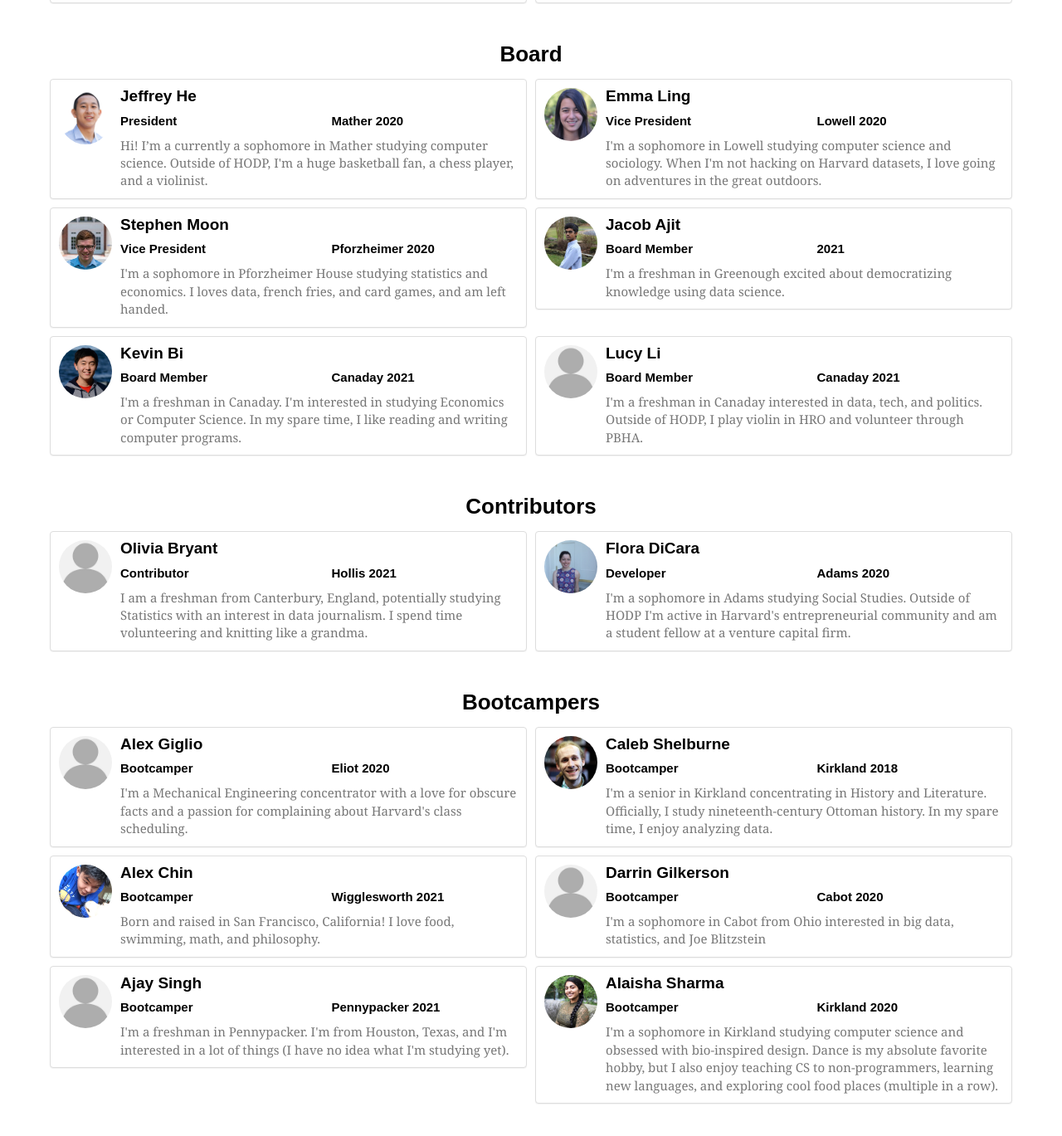
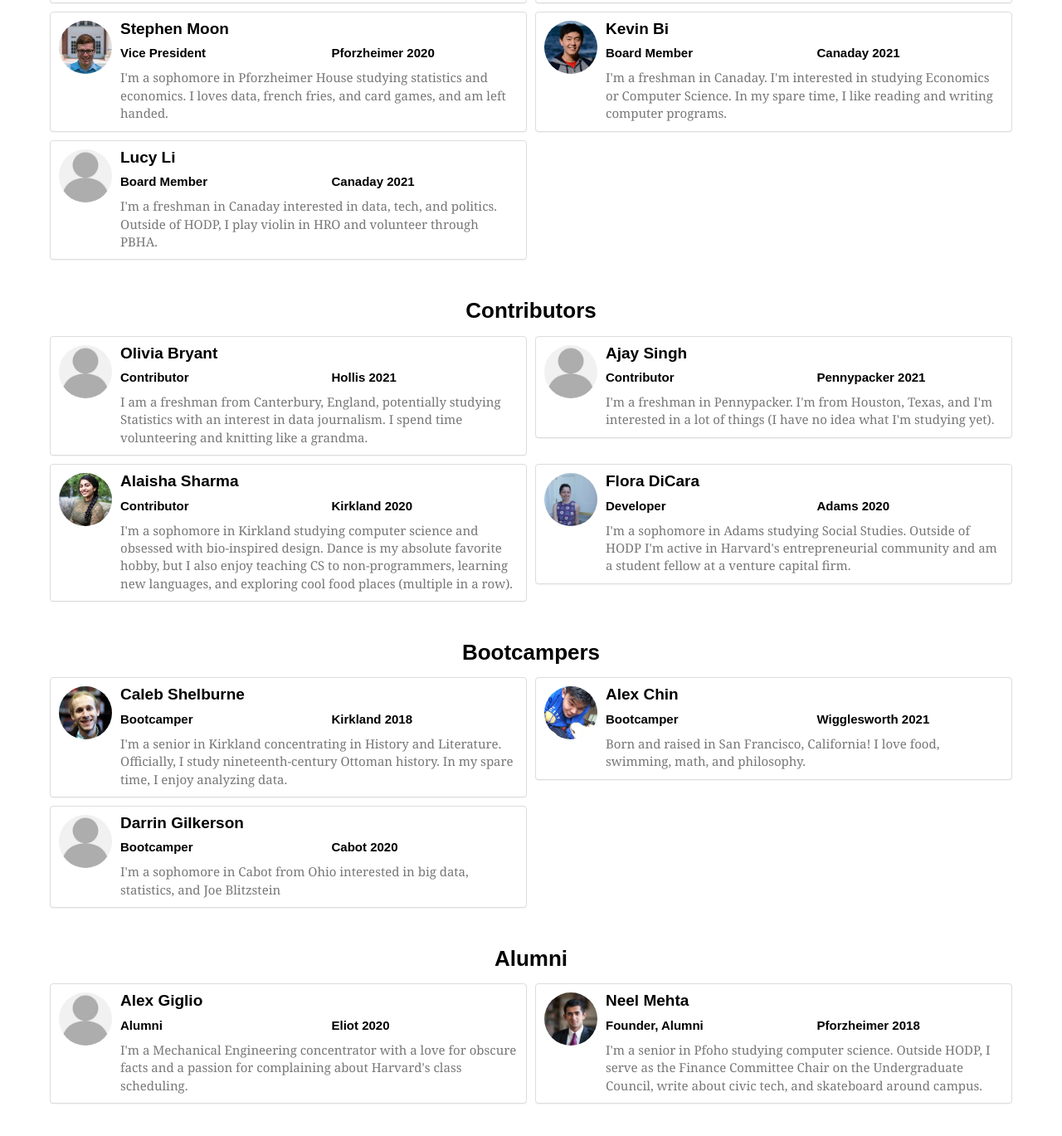
Before and after one commit to Eandalf7h/HarvardOpenData, a Jekyll site: the page built from about.html, in a window 1280 px wide and 1400 px high, scrolled down 1906 px. Shown: the top 1369 px of the window at 83% size. Built offline with Jekyll 4.4.1, drawn with Linux system fonts in a browser that asks for light colours; nearby versions of some CDN libraries; some web fonts are replaced; some of the changed text lies outside the part shown.

Commit message:
Updated people

```diff
--- a/_data/people.yml
+++ b/_data/people.yml
@@ -1,6 +1,4 @@
 groups:
-    -   id: alumni
-        header: Alumni
     -   id: mentor
         header: Mentors
     -   id: board
@@ -9,6 +7,8 @@ groups:
         header: Contributors
     -   id: bootcamper
         header: Bootcampers
+    -   id: alumni
+        header: Alumni
 roles:
     -   g_id: alumni
         id: alumni
@@ -71,12 +71,6 @@ people:
       house: Pforzheimer
       year: 2020
       bio: I'm a sophomore in Pforzheimer House studying statistics and economics. I loves data, french fries, and card games, and am left handed.
-  -   name: Jacob Ajit
-      role: board
-      image: jacob-ajit.jpg
-      house:
-      year: 2021
-      bio: I'm a freshman in Greenough excited about democratizing knowledge using data science.
   -   name: Flora DiCara
       role: developer
       image: flora-dicara.jpg
@@ -84,7 +78,7 @@ people:
       year: 2020
       bio: I'm a sophomore in Adams studying Social Studies. Outside of HODP I'm active in Harvard's entrepreneurial community and am a student fellow at a venture capital firm.
   -   name: Alex Giglio
-      role: bootcamper
+      role: alumni
       house: Eliot
       year: 2020
       bio: I'm a Mechanical Engineering concentrator with a love for obscure facts and a passion for complaining about Harvard's class scheduling.
@@ -122,7 +116,7 @@ people:
       year: 2020
       bio: I'm a sophomore in Cabot from Ohio interested in big data, statistics, and Joe Blitzstein
   -   name: Ajay Singh
-      role: bootcamper
+      role: contributor
       house: Pennypacker
       year: 2021
       bio: I'm a freshman in Pennypacker. I'm from Houston, Texas, and I'm interested in a lot of things (I have no idea what I'm studying yet).
@@ -133,7 +127,7 @@ people:
       year: 2021
       bio: I'm a freshman in Canaday interested in data, tech, and politics. Outside of HODP, I play violin in HRO and volunteer through PBHA.
   -   name: Alaisha Sharma
-      role: bootcamper
+      role: contributor
       house: Kirkland
       year: 2020
       bio: I'm a sophomore in Kirkland studying computer science and obsessed with bio-inspired design. Dance is my absolute favorite hobby, but I also enjoy teaching CS to non-programmers, learning new languages, and exploring cool food places (multiple in a row).
```
